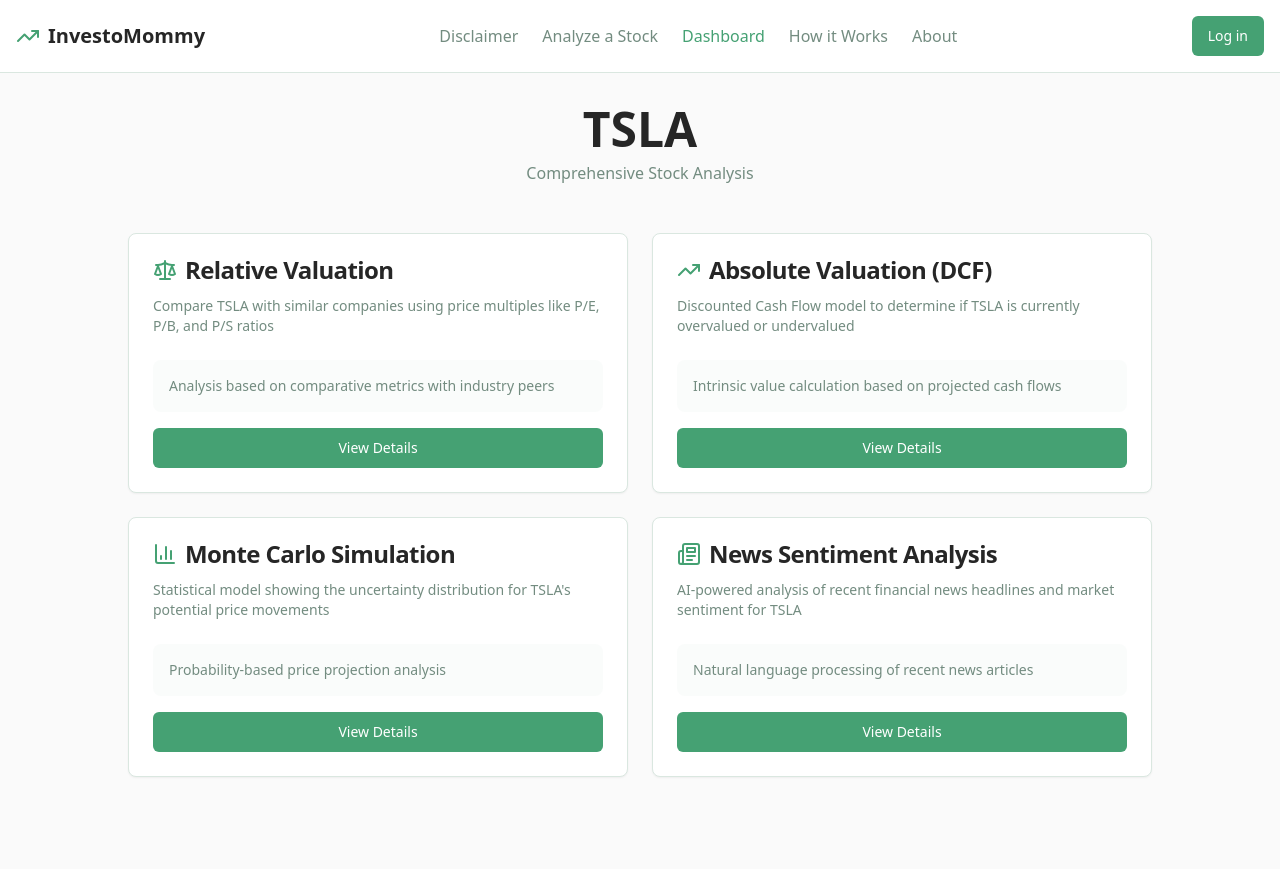
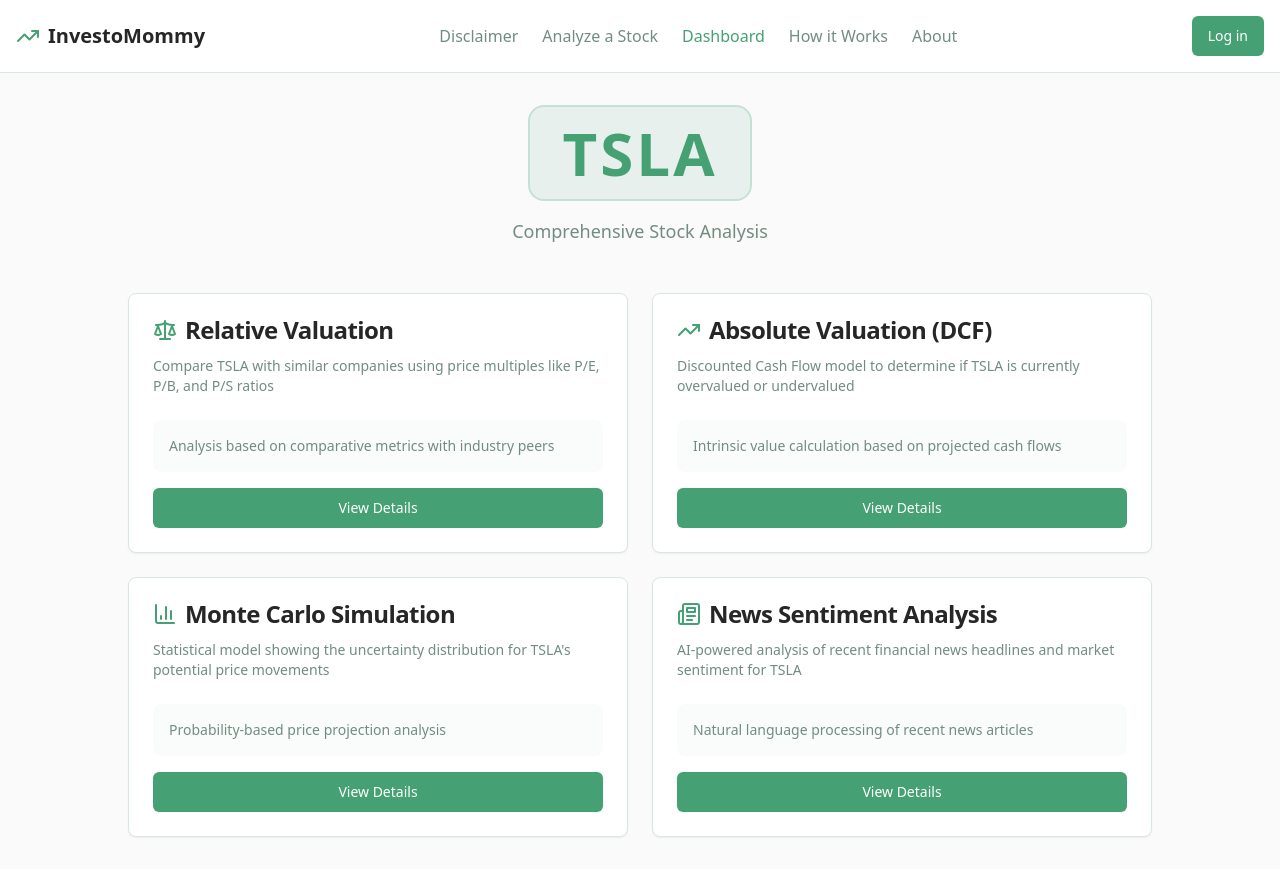
Before and after one commit to jho1211/investomommy-calhacks, a React (Vite) app: page /dashboard in a window 1280 px wide. Before the commit the page ends 809 px from the top, so only its background shows below. Built offline with nearby package versions, Linux system fonts and the light colour scheme; the HTML template or start-up script is replaced by a standard one.

Commit message:
Refactor dashboard ticker display

```diff
--- a/src/pages/Dashboard.tsx
+++ b/src/pages/Dashboard.tsx
@@ -121,8 +121,10 @@ const Dashboard = () => {
 
       <div className="container mx-auto px-4 py-8">
         <div className="text-center mb-12">
-          <h1 className="text-4xl md:text-5xl font-bold mb-2">{ticker}</h1>
-          <p className="text-muted-foreground">Comprehensive Stock Analysis</p>
+          <div className="inline-block bg-primary/10 px-8 py-4 rounded-2xl border-2 border-primary/20 mb-4">
+            <h1 className="text-4xl md:text-6xl font-bold text-primary tracking-wider">{ticker}</h1>
+          </div>
+          <p className="text-muted-foreground text-lg">Comprehensive Stock Analysis</p>
         </div>
 
         <div className="grid md:grid-cols-2 gap-6 max-w-5xl mx-auto">
```
